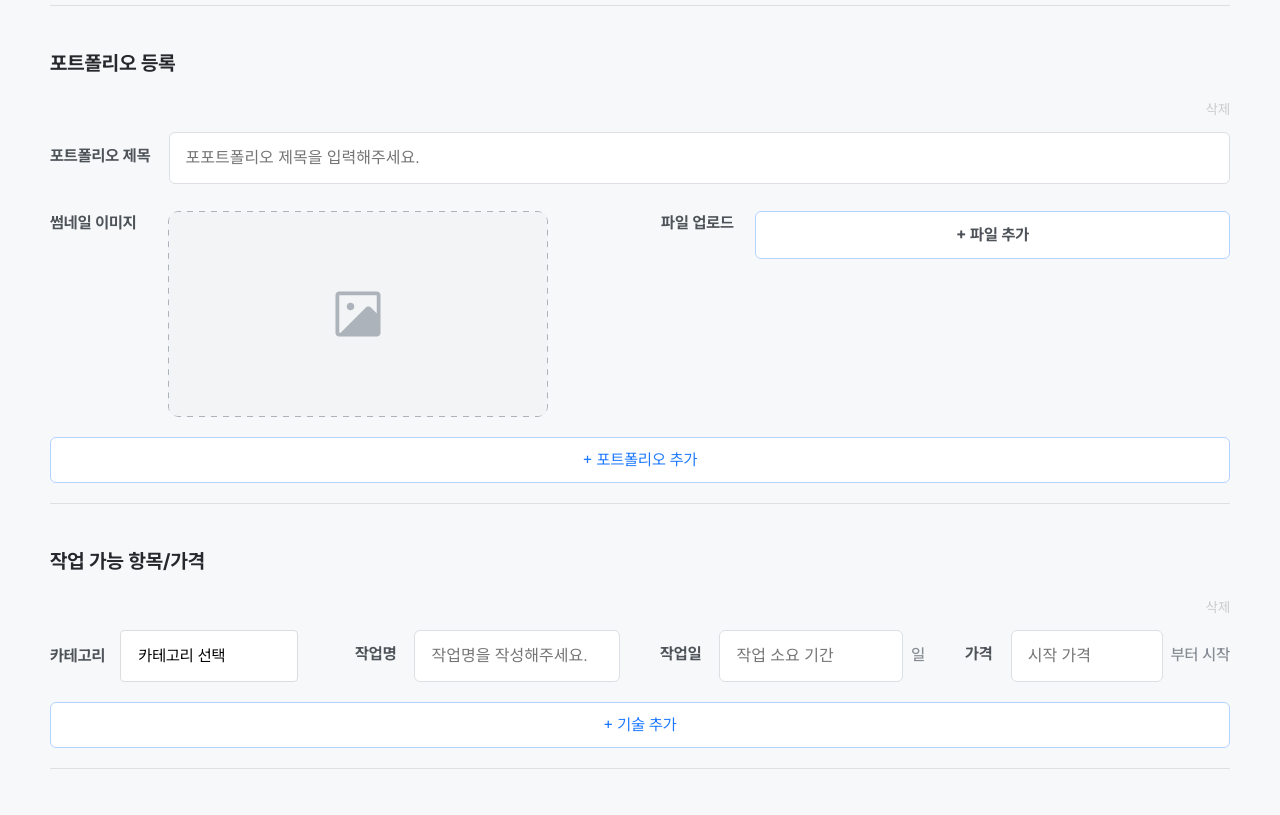
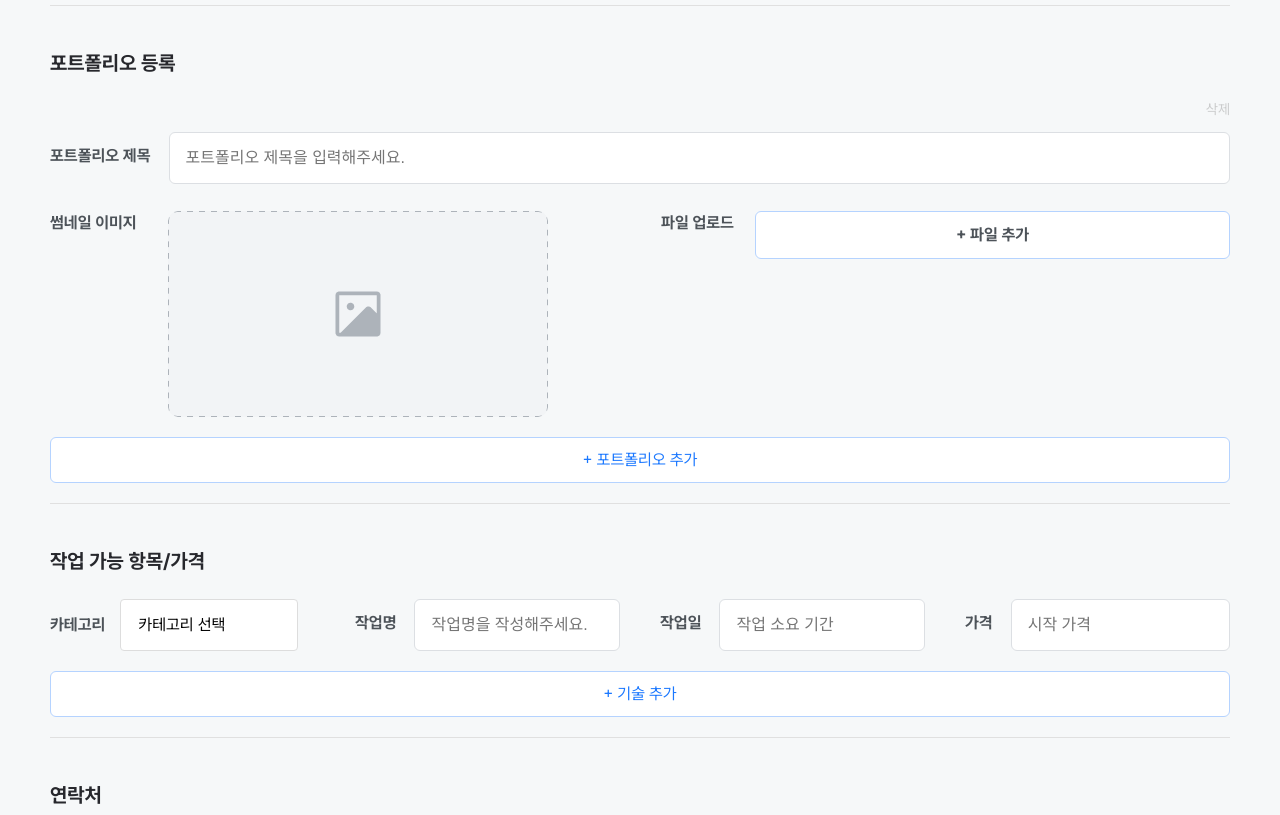
Before and after one commit to Line4thon-Gather/gather_Front_End, a React (Vite) app: page /register in a window 1280 px wide. Shown: the part 620-1435 px from the top of the page. Built offline with nearby package versions, Linux system fonts and the light colour scheme.

Commit message:
✨ Feat : 영어로 보이던 카테고리 한글로 수정

```diff
--- a/src/pages/creator/CreatorRegistration.jsx
+++ b/src/pages/creator/CreatorRegistration.jsx
@@ -6,8 +6,14 @@ import defaultProfile from '../../assets/images/profileImage.png';
 import CheckModal from '../../pages/creator/CheckModal';
 import defaultThumbnail from '../../assets/images/AddPortfolio.png';
 
-// const dropdownList = ['인쇄물', '영상', 'SNS'];
-const dropdownList = ['PRINTS', 'VIDEO', 'SNS_POST'];
+const dropdownList = ['인쇄물', '영상', 'SNS'];
+// const dropdownList = ['PRINTS', 'VIDEO', 'SNS_POST'];
+
+const categoryToEnglish = {
+  인쇄물: 'PRINTS',
+  영상: 'VIDEO',
+  SNS: 'SNS_POST',
+};
 
 function CreatorRegistration() {
   const [profileImage, setProfileImage] = useState(null);
@@ -78,7 +84,7 @@ function CreatorRegistration() {
 
   const handleCategoryChange = (index, selectedCategory) => {
     const updatedSkills = [...skills];
-    updatedSkills[index].category = selectedCategory;
+    updatedSkills[index].category = categoryToEnglish[selectedCategory]; // 영어로 저장
     setSkills(updatedSkills);
     setDropdownOpen(null);
   };
@@ -334,7 +340,7 @@ function CreatorRegistration() {
                       'portfolio'
                     )
                   }
-                  placeholder="포포트폴리오 제목을 입력해주세요."
+                  placeholder="포트폴리오 제목을 입력해주세요."
                   maxWidth="100%"
                 />
                 <div className={styles.horizontalContainer}>
@@ -436,16 +442,6 @@ function CreatorRegistration() {
           <h2>작업 가능 항목/가격</h2>
           {skills.map((item, index) => (
             <div key={index} className={styles.workItem}>
-              <div className={styles.removeButtonContainer}>
-                <button
-                  type="button"
-                  onClick={() => removeSkill(index)}
-                  disabled={skills.length <= 1}
-                  className={styles.removeButton}
-                >
-                  삭제
-                </button>
-              </div>
               <div className={styles.horizontalContainer}>
                 <div className={styles.dropdownContainer} ref={dropdownRef}>
                   <label>카테고리</label>
@@ -454,7 +450,10 @@ function CreatorRegistration() {
                     className={styles.dropdownButton}
                     onClick={() => toggleDropdown(index)}
                   >
-                    {item.category || '카테고리 선택'}
+                    {Object.keys(categoryToEnglish).find(
+                      (key) => categoryToEnglish[key] === item.category
+                    ) || '카테고리 선택'}{' '}
+                    {/* 영어 값을 한글로 매핑 */}
                   </button>
                   {dropdownOpen === index && (
                     <div className={styles.dropdownMenu}>
@@ -464,13 +463,12 @@ function CreatorRegistration() {
                           className={styles.dropdownItem}
                           onClick={() => handleCategoryChange(index, category)}
                         >
-                          {category}
+                          {category} {/* 한글로 표시 */}
                         </div>
                       ))}
                     </div>
                   )}
                 </div>
-
                 <InputField
                   label="작업명"
                   value={item.task}
@@ -482,8 +480,6 @@ function CreatorRegistration() {
                     )
                   }
                   placeholder="작업명을 작성해주세요."
-                  maxLength={50}
-                  maxWidth="80%"
                 />
                 <InputField
                   label="작업일"
@@ -496,10 +492,6 @@ function CreatorRegistration() {
                     )
                   }
                   placeholder="작업 소요 기간"
-                  maxLength={10}
-                  maxWidth="80%"
-                  span="일"
-                  spanPosition="back"
                 />
                 <InputField
                   label="가격"
@@ -512,10 +504,6 @@ function CreatorRegistration() {
                     )
                   }
                   placeholder="시작 가격"
-                  maxLength={10}
-                  maxWidth="80%"
-                  span="부터 시작"
-                  spanPosition="back"
                 />
               </div>
             </div>
```
